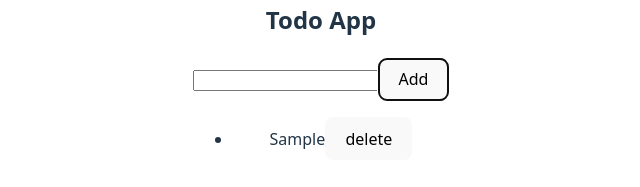
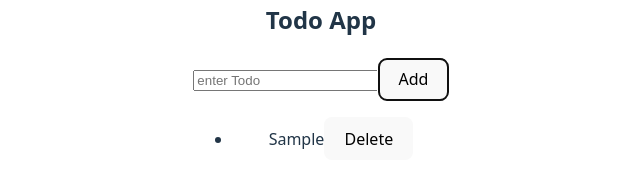
Before and after one commit to Shivam8449/complte-react-revision, a React (Vite) app in the folder todorev/: page / in a window 1280 px wide. Both pictures are taken after typing "Sample" into the empty fields and a click on the button "Add". Shown: the part 321-508 px from the top of the page, without its empty margins (319-959 px from the left). Built offline with nearby package versions, Linux system fonts and the light colour scheme.

Commit message:
practice

```diff
--- a/todorev/src/TodoList.jsx
+++ b/todorev/src/TodoList.jsx
@@ -5,7 +5,7 @@ const TodoList = () => {
   const {todos, addTodo, toggleTodo, deleteTodo} = useTodo()
   const [text, setText] = useState('')
 
-  const handleAdd = ()=>{
+  const handleTodo = ()=>{
     addTodo(text)
     setText('')
   }
@@ -15,24 +15,22 @@ const TodoList = () => {
       <input
       value={text}
       onChange={(e)=>setText(e.target.value)}
-       type="text" />
+      placeholder='enter Todo'
+      />
+      <button onClick={handleTodo}>Add</button>
 
-       <button onClick={handleAdd}>Add</button>
-
-       <ul>
+      <ul>
         {todos.map((todo)=>(
           <li key={todo.id}>
             <span onClick={()=>toggleTodo(todo.id)}
-              style={{textDecoration:todo.completed?'line-through':'none'}}
+              style={{textDecoration:todo.completed?'line-through':'none', cursor:'pointer'}}
               >
                 {todo.text}
-
             </span>
-            <button onClick={()=>deleteTodo(todo.id)}>delete</button>
-
+            <button onClick={()=>deleteTodo(todo.id)}>Delete</button>
           </li>
         ))}
-       </ul>
+      </ul>
     </div>
   )
 }
```
Also changed, not shown: todorev/src/TodoContext.jsx (+4 -3 lines), 1 other file (tests, documents, lock files or other folders).
